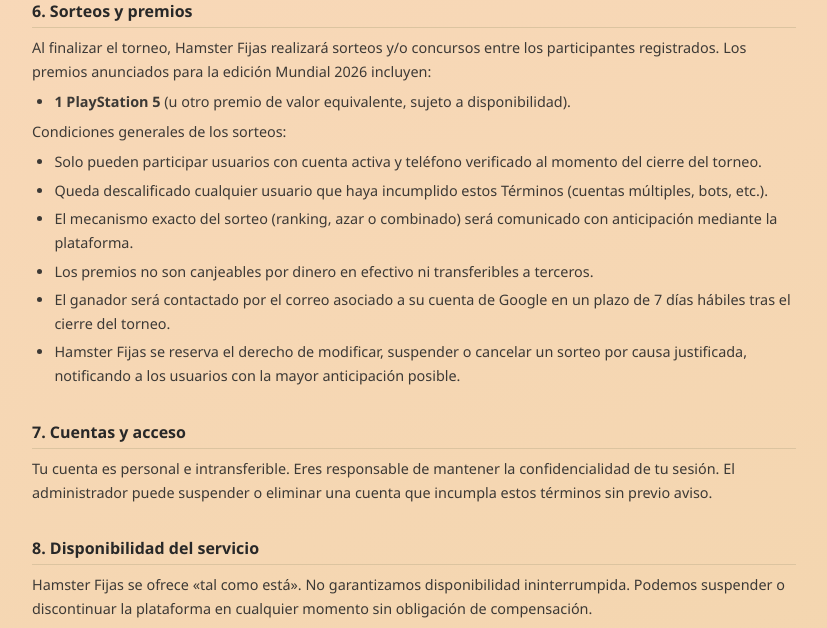
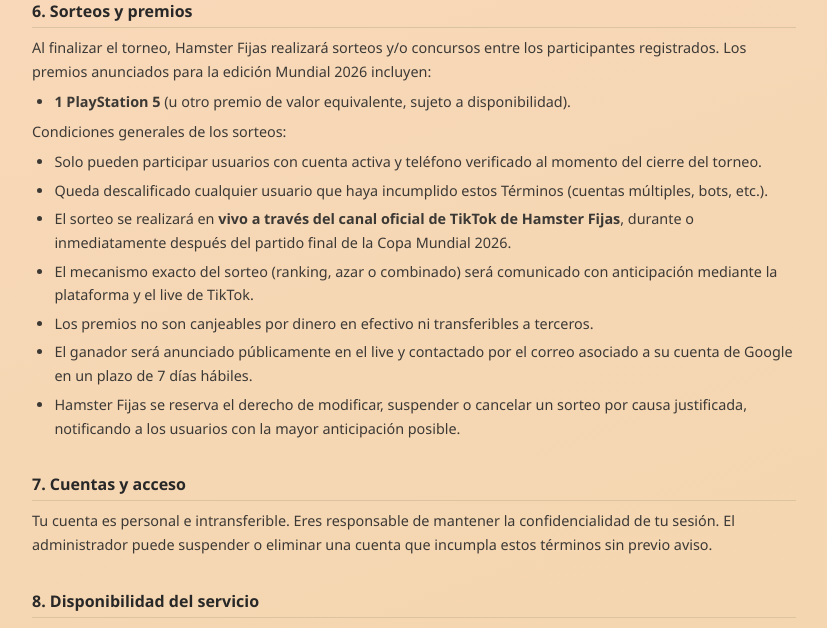
Before and after one commit to BryanFM/predicciones-futbol, a FastAPI app: page /terminos in a window 1280 px wide. Shown: the part 1171-1799 px from the top of the page, without its empty margins (226-1053 px from the left). Run offline with FastAPI, Linux system fonts and the light colour scheme.

Commit message:
Términos: especificar que el sorteo PS5 se realiza en live de TikTok
https://claude.ai/code/session_0194dy3TaL1gaoarzjP1LC19

```diff
--- a/app/templates/terminos.html
+++ b/app/templates/terminos.html
@@ -72,9 +72,10 @@
     <ul>
       <li>Solo pueden participar usuarios con cuenta activa y teléfono verificado al momento del cierre del torneo.</li>
       <li>Queda descalificado cualquier usuario que haya incumplido estos Términos (cuentas múltiples, bots, etc.).</li>
-      <li>El mecanismo exacto del sorteo (ranking, azar o combinado) será comunicado con anticipación mediante la plataforma.</li>
+      <li>El sorteo se realizará en <strong>vivo a través del canal oficial de TikTok de Hamster Fijas</strong>, durante o inmediatamente después del partido final de la Copa Mundial 2026.</li>
+      <li>El mecanismo exacto del sorteo (ranking, azar o combinado) será comunicado con anticipación mediante la plataforma y el live de TikTok.</li>
       <li>Los premios no son canjeables por dinero en efectivo ni transferibles a terceros.</li>
-      <li>El ganador será contactado por el correo asociado a su cuenta de Google en un plazo de 7 días hábiles tras el cierre del torneo.</li>
+      <li>El ganador será anunciado públicamente en el live y contactado por el correo asociado a su cuenta de Google en un plazo de 7 días hábiles.</li>
       <li>Hamster Fijas se reserva el derecho de modificar, suspender o cancelar un sorteo por causa justificada, notificando a los usuarios con la mayor anticipación posible.</li>
     </ul>
   </section>
```
